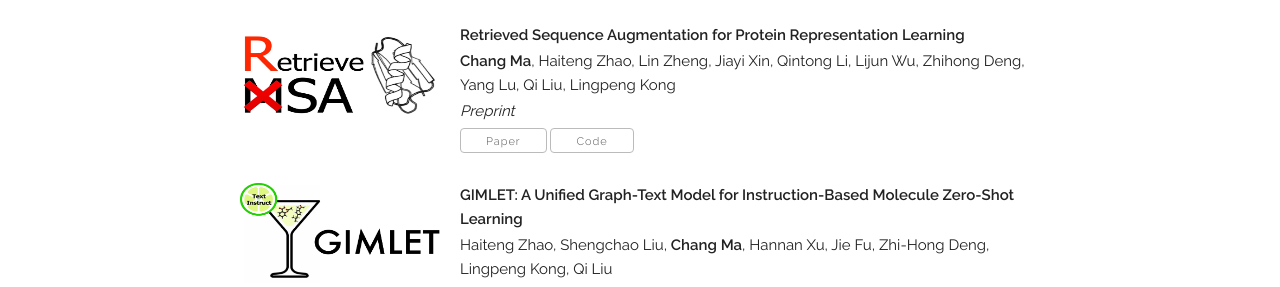
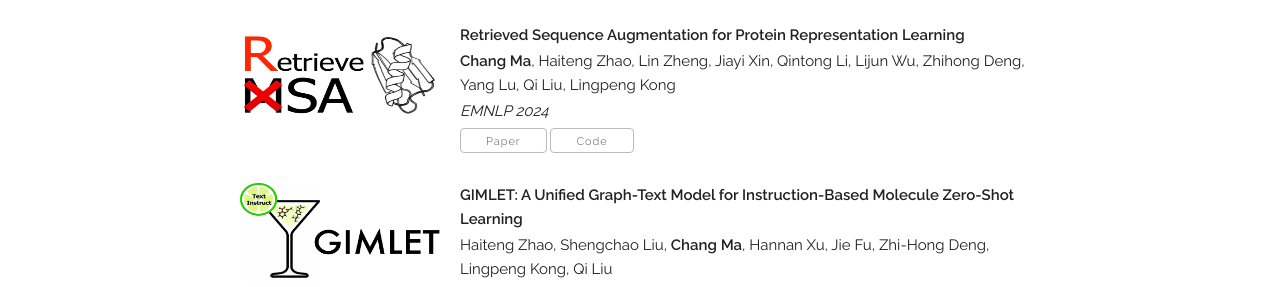
Before and after one commit to chang-github-00/-changma, a Jekyll site: the page built from index.html, in a window 1280 px wide and 900 px high, scrolled down 852 px. Shown: the part 158-445 px from the top of the window. Built offline with Jekyll 4.4.1, drawn with Linux system fonts in a browser that asks for light colours; some web fonts are replaced.

Commit message:
Update publications.yaml

```diff
--- a/_data/publications.yaml
+++ b/_data/publications.yaml
@@ -18,7 +18,7 @@ papers:
 
   - title: "Retrieved Sequence Augmentation for Protein Representation Learning"
     authors: "<b>Chang Ma</b>, Haiteng Zhao, Lin Zheng, Jiayi Xin, Qintong Li, Lijun Wu, Zhihong Deng, Yang Lu, Qi Liu, Lingpeng Kong"
-    venue: "Preprint"
+    venue: "EMNLP 2024"
     paper_pdf: "https://www.biorxiv.org/content/10.1101/2023.02.22.529597v3.full.pdf"
     code: https://github.com/HKUNLP/RSA
     thumbnail: "assets/publications/2023_protein/thumbnail.jpg"
```
